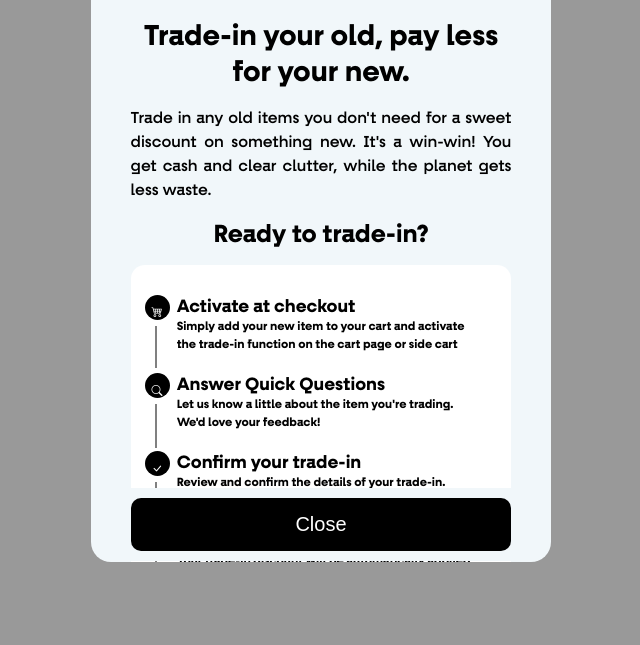
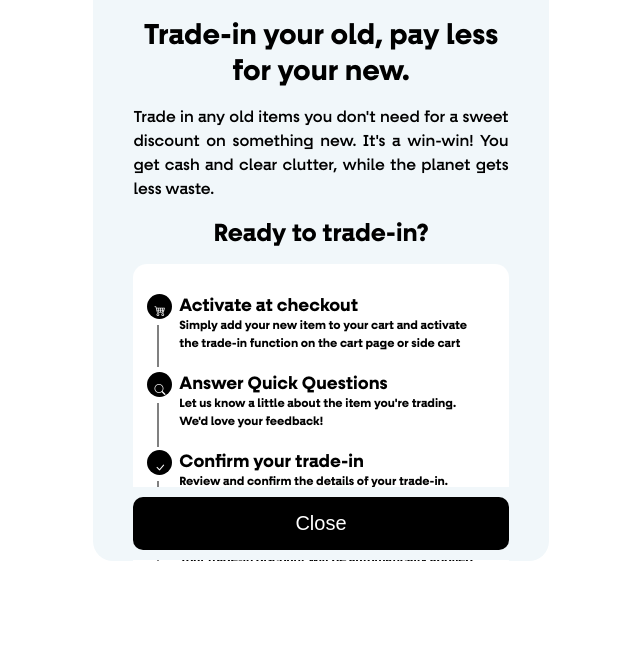
Before and after one commit to Yassine-MG/modal, a plain HTML site: page index.html in a window 1280 px wide. Shown: the part 155-800 px from the top of the page, without its empty margins (319-959 px from the left). Drawn offline with nearby package versions, Linux system fonts and the light colour scheme; files whose address does not match are found by name.

Commit message:
Update index.html

```diff
--- a/index.html
+++ b/index.html
@@ -19,7 +19,7 @@
 <body>
 
 
-<div id="learnMoreModal" class="modal">
+<div id="learnMoreModal" class="modal-iceep">
     <div class="modal-div">
 
       <div class="modal-content animated-element">
```
